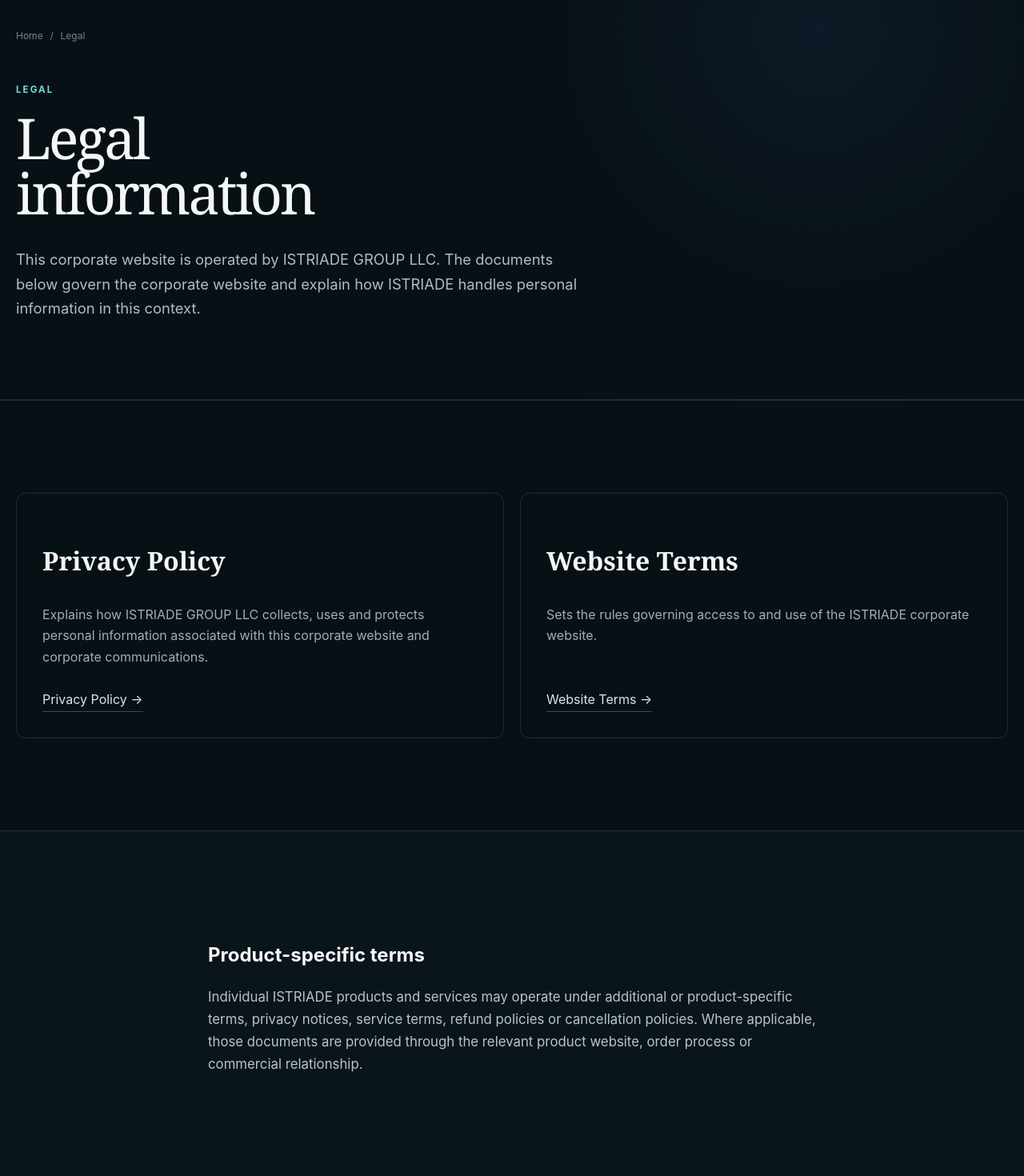
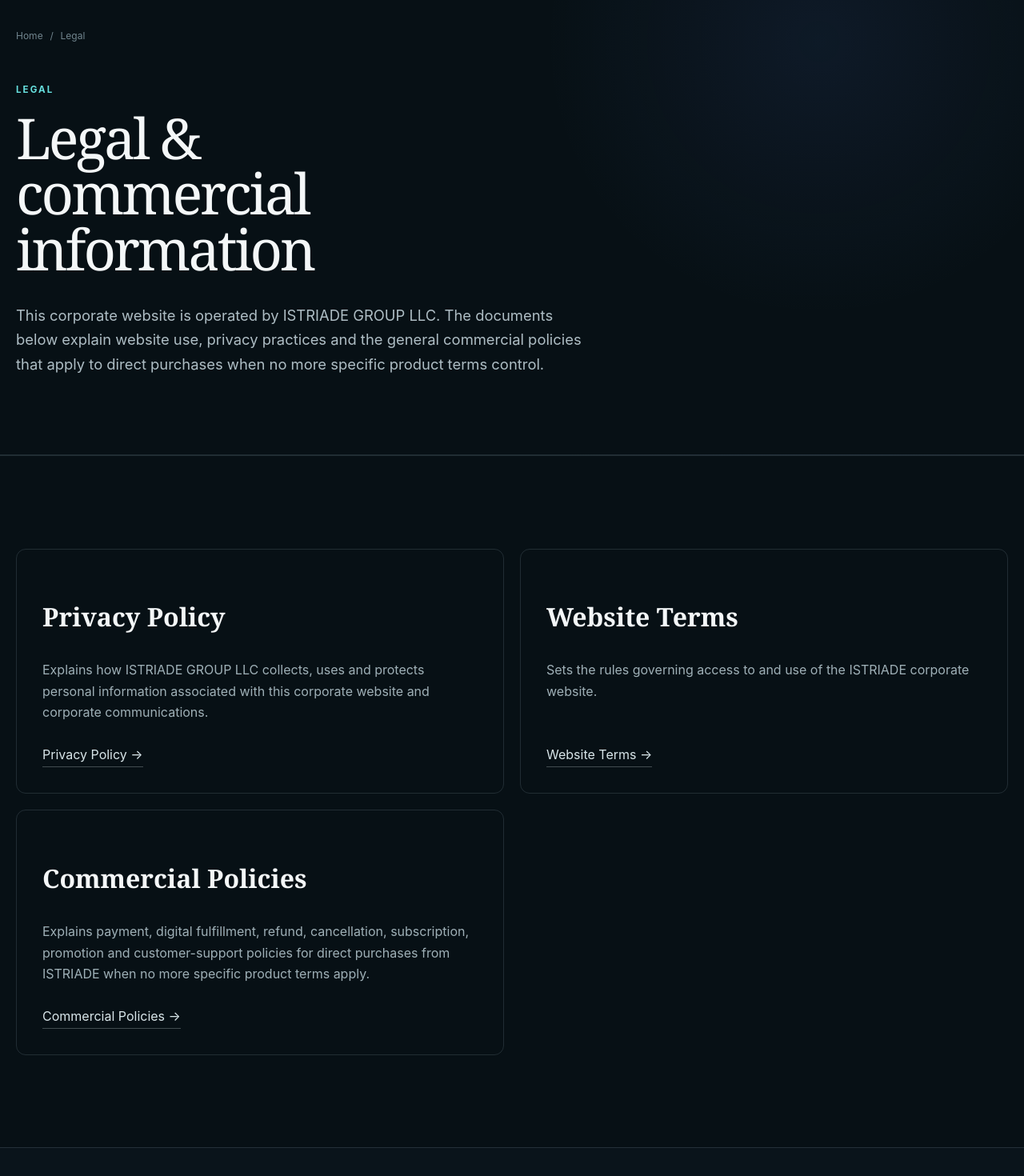
Before and after one commit to Abaco3300/istriade-web, a Next.js app: page /legal in a window 1280 px wide. Shown: the part 160-1630 px from the top of the page at 80% size. Built offline with nearby package versions, Linux system fonts and the light colour scheme.

Commit message:
audit: add commercial policy access to legal hub

```diff
--- a/app/legal/page.tsx
+++ b/app/legal/page.tsx
@@ -4,15 +4,15 @@
 import { pageMetadata } from "@/lib/metadata";
 
 export const metadata: Metadata = pageMetadata({
-  title: "Legal Information — ISTRIADE GROUP LLC",
-  description: "Corporate legal information for the ISTRIADE GROUP LLC website.",
+  title: "Legal & Commercial Information — ISTRIADE GROUP LLC",
+  description: "Corporate legal, privacy and commercial policy information for ISTRIADE GROUP LLC.",
   path: "/legal/",
 });
 
 export default function LegalPage() {
   return <>
-    <PageHero eyebrow="Legal" title="Legal information" lead="This corporate website is operated by ISTRIADE GROUP LLC. The documents below govern the corporate website and explain how ISTRIADE handles personal information in this context." />
-    <section className="section"><div className="container legal-cards"><article><h2>Privacy Policy</h2><p>Explains how ISTRIADE GROUP LLC collects, uses and protects personal information associated with this corporate website and corporate communications.</p><Link className="text-link" href="/privacy/">Privacy Policy →</Link></article><article><h2>Website Terms</h2><p>Sets the rules governing access to and use of the ISTRIADE corporate website.</p><Link className="text-link" href="/terms/">Website Terms →</Link></article></div></section>
-    <section className="section section-tinted"><div className="container prose legal-note"><h2>Product-specific terms</h2><p>Individual ISTRIADE products and services may operate under additional or product-specific terms, privacy notices, service terms, refund policies or cancellation policies. Where applicable, those documents are provided through the relevant product website, order process or commercial relationship.</p></div></section>
+    <PageHero eyebrow="Legal" title="Legal & commercial information" lead="This corporate website is operated by ISTRIADE GROUP LLC. The documents below explain website use, privacy practices and the general commercial policies that apply to direct purchases when no more specific product terms control." />
+    <section className="section"><div className="container legal-cards"><article><h2>Privacy Policy</h2><p>Explains how ISTRIADE GROUP LLC collects, uses and protects personal information associated with this corporate website and corporate communications.</p><Link className="text-link" href="/privacy/">Privacy Policy →</Link></article><article><h2>Website Terms</h2><p>Sets the rules governing access to and use of the ISTRIADE corporate website.</p><Link className="text-link" href="/terms/">Website Terms →</Link></article><article><h2>Commercial Policies</h2><p>Explains payment, digital fulfillment, refund, cancellation, subscription, promotion and customer-support policies for direct purchases from ISTRIADE when no more specific product terms apply.</p><Link className="text-link" href="/commercial-policies/">Commercial Policies →</Link></article></div></section>
+    <section className="section section-tinted"><div className="container prose legal-note"><h2>Product-specific terms</h2><p>Individual ISTRIADE products and services may operate under additional or product-specific terms, privacy notices, service terms, refund policies or cancellation policies. Where applicable, those documents are provided through the relevant product website, checkout, order process or commercial relationship and take precedence over general policies to the extent expressly stated.</p></div></section>
   </>;
 }
```
